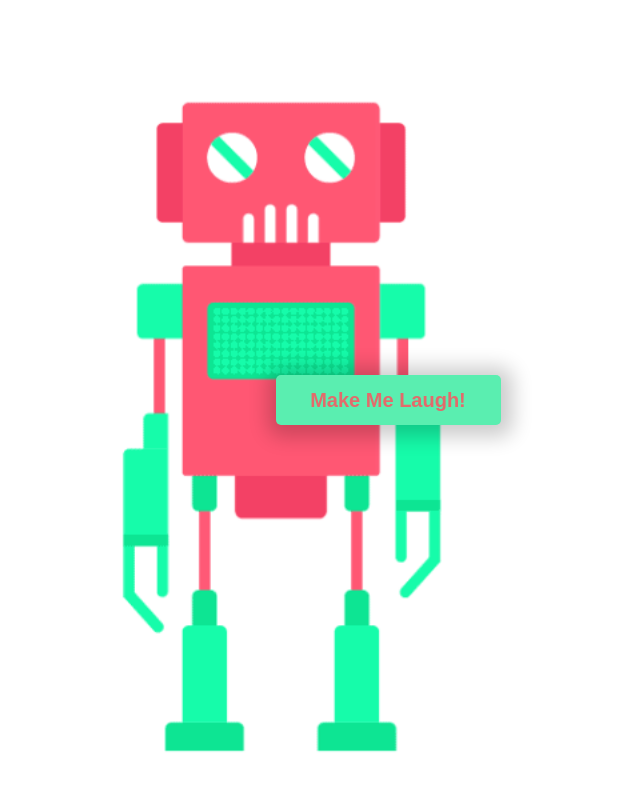
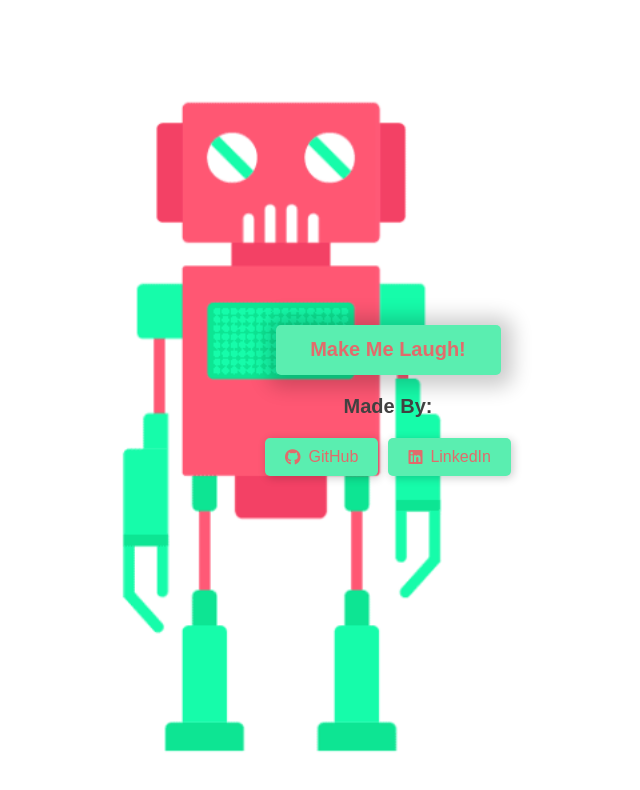
Before and after one commit to notfeardan/HaHaBot, a plain HTML site: page index.html in a window 1280 px wide. Shown: the whole page, without its empty margins (252-892 px from the left). Drawn offline with Linux system fonts and the light colour scheme; a web font is replaced by a local one.

Commit message:
Added github and linkedin btns

```diff
--- a/index.html
+++ b/index.html
@@ -10,10 +10,23 @@
       href="https://icons.iconarchive.com/icons/pictogrammers/material/256/robot-happy-outline-icon.png"
     />
     <link rel="stylesheet" href="styles.css" />
+    <link
+      rel="stylesheet"
+      href="https://cdnjs.cloudflare.com/ajax/libs/font-awesome/6.6.0/css/all.min.css"
+    />
   </head>
   <body>
     <div class="container">
       <button id="button">Make Me Laugh!</button>
+      <h3>Made By:</h3>
+      <div class="social-buttons">
+        <a href="https://github.com" target="_blank" class="social-btn">
+          <i class="fab fa-github"></i> GitHub
+        </a>
+        <a href="https://linkedin.com" target="_blank" class="social-btn">
+          <i class="fab fa-linkedin"></i> LinkedIn
+        </a>
+      </div>
       <audio id="audio" controls hidden></audio>
     </div>
     <!-- Script -->
--- a/styles.css
+++ b/styles.css
@@ -20,6 +20,13 @@ body {
   background-size: contain;
   background-position: left center;
   background-repeat: no-repeat;
+}
+
+h3 {
+  font-family: "Slackey", sans-serif;
+  font-weight: bold;
+  font-size: 20px;
+  color: rgb(65, 65, 65);
 }
 
 button {
@@ -50,6 +57,34 @@ button:disabled {
   filter: brightness(35%);
 }
 
+.social-buttons {
+  display: flex;
+  gap: 10px;
+}
+
+.social-btn {
+  text-decoration: none;
+  display: flex;
+  align-items: center;
+  justify-content: center;
+  font-family: "Slackey", sans-serif;
+  font-size: 16px;
+  padding: 10px 20px;
+  color: rgb(226, 107, 107);
+  background: rgb(90, 238, 176);
+  border-radius: 5px;
+  box-shadow: 2px 2px 10px rgba(0, 0, 0, 0.2);
+  transition: background 0.3s ease, transform 0.2s ease;
+}
+
+.social-btn i {
+  margin-right: 8px;
+}
+
+.social-btn:hover {
+  filter: brightness(95%);
+}
+
 @media screen and (max-width: 1000px) {
   .container {
     background-size: cover;
@@ -61,4 +96,9 @@ button:disabled {
     box-shadow: 5px 5px 30px 20px rgba(0, 0, 0, 0.2);
     font-size: 1rem;
   }
+
+  .social-btn {
+    font-size: 14px;
+    padding: 8px 16px;
+  }
 }
```
